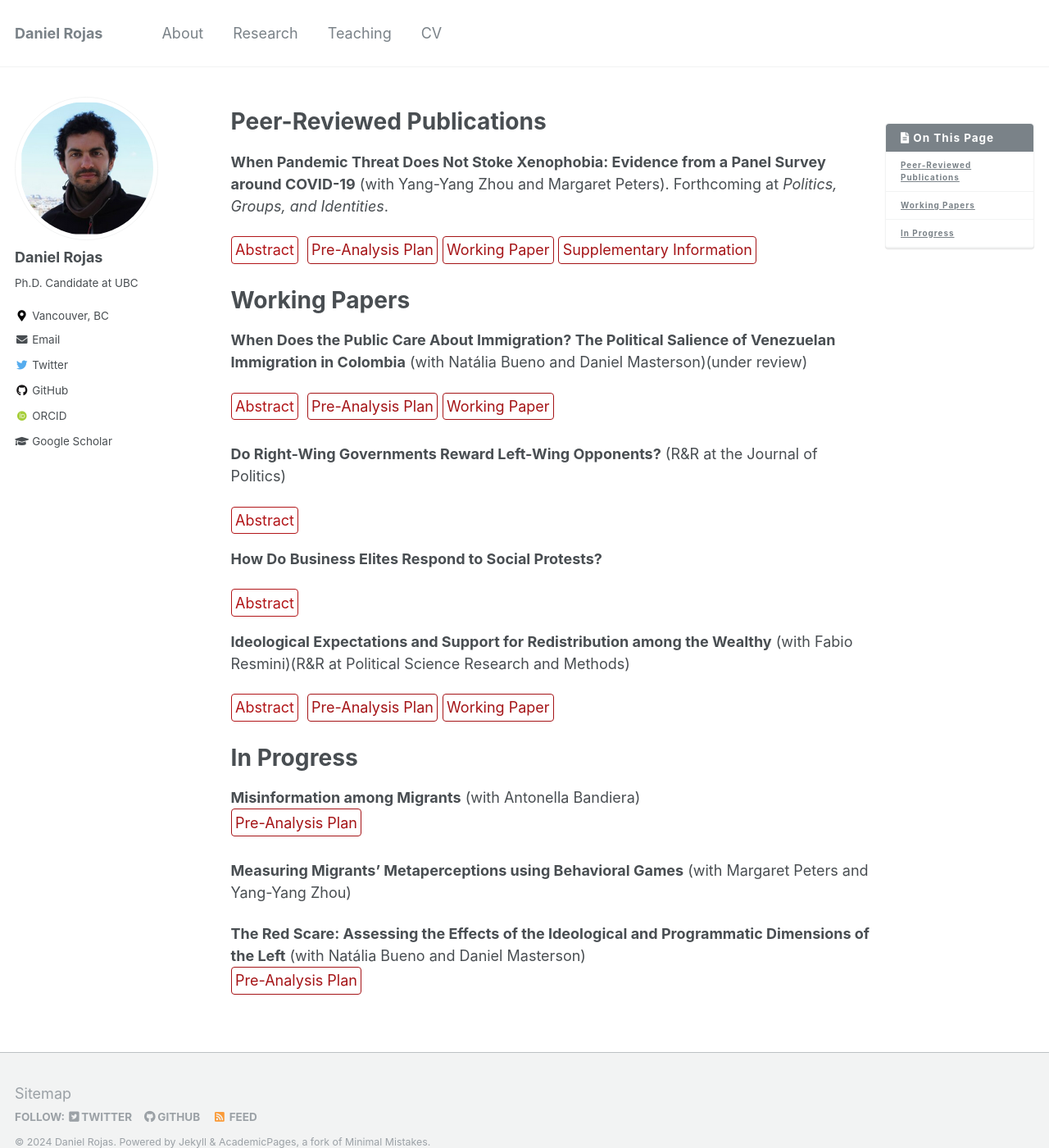
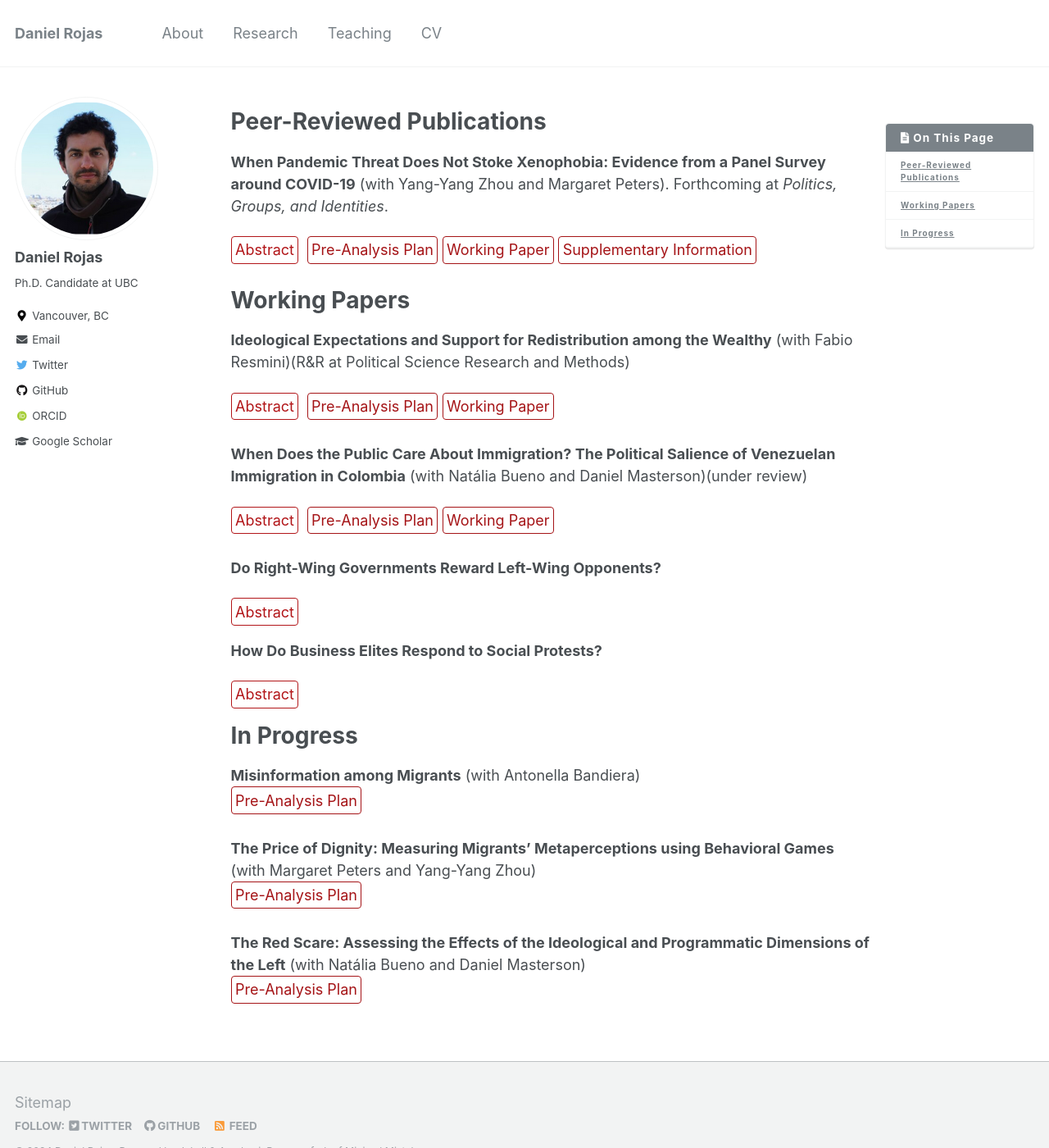
Before and after one commit to danielrojaslozano/danielrojaslozano.github.io, a Jekyll site: the page built from _pages/research.md, in a window 1280 px wide and 1400 px high. Shown: the whole window at 82% size. Built offline with Jekyll 4.4.1, drawn with Linux system fonts in a browser that asks for light colours; some web fonts are replaced.

Commit message:
Update research.md

```diff
--- a/_pages/research.md
+++ b/_pages/research.md
@@ -59,6 +59,13 @@ details > p {
 
 # Working Papers
 
+ **Ideological Expectations and Support for Redistribution among the Wealthy** (with Fabio Resmini)(R&R at Political Science Research and Methods)
+<br />
+<details><summary>Abstract</summary><p> When and why do wealthy individuals support redistributive policies? Under standard political economy models, preferences for redistribution are a function of objective material conditions. The partisanship literature, on the contrary, argues that partisan identification is the driver of redistributive preferences. We move beyond this dichotomy to argue that the ideology of the government enacting redistribution is a key factor explaining support for redistribution among the wealthy. Through survey experiments during the 2022 Colombian presidential election, we find that the wealthy are more likely to support redistribution under a right-wing government and expect redistribution under the Right to be more efficient and less likely to generate instability. We demonstrate that the ideological composition of our sample does not drive our results and find heterogeneous preferences across respondents’ ideological positions. Importantly, the Right diminishes expectations of macroeconomic instability in both right- and left-wing wealthy. These findings illustrate the micro-foundations of right-wing redistribution.</p>
+</details> &nbsp;
+[Pre-Analysis Plan](https://osf.io/kpxba/?view_only=9b5a928ce3df416a8cd665357c877c60){: .btn--research}
+[Working Paper](https://osf.io/preprints/osf/kfuhe){: .btn--research}
+
 **When Does the Public Care About Immigration? The Political Salience of Venezuelan Immigration in Colombia** (with Natália Bueno and Daniel Masterson)(under review)
 <br />
 <details><summary>Abstract</summary><p> What triggers public concern about immigration? Although substantial research has investigated public attitudes toward immigration, less work has been done on its political salience. This study utilizes survey experiments with Colombians to investigate the drivers of both valence and salience concerning Venezuelan immigration. Employing experimental vignettes, the study explores the effects of different styles of rhetorical framing, specifically contrasting moderate anti-immigration framing with strong anti-immigration rhetoric, on attitudes about the salience and valence of immigration. First, we find that rhetoric that leads to more negative (positive) views on immigration also heightens (lessens) its perceived importance, suggesting a previously unacknowledged challenge for mobilizing political support for immigration. Second, strong anti-immigration messaging, akin to the style of rhetoric used by many contemporary populists, is highly effective in influencing opinions. Alarmingly, this rhetoric has broad effectiveness, even among people who did not hold negative views of immigration at baseline.</p>
@@ -67,7 +74,7 @@ details > p {
 [Working Paper](https://osf.io/preprints/socarxiv/ftsuz){: .btn--research}
 
 
-**Do Right-Wing Governments Reward Left-Wing Opponents?** (R&R at the Journal of Politics)
+**Do Right-Wing Governments Reward Left-Wing Opponents?**
 <br />
 <details><summary>Abstract</summary><p> The conventional view holds that incumbents expand transfers to allied or swing constituencies to increase their vote shares. I contrast the prevalent electoral competition explanation and propose a theory based on the historical left-right political conflict. I argue that the distinct promises of the left motivate right-wing incumbents to expand social transfers to left-wing constituencies. I posit that this strategy aims to hinder support for the left by demobilizing rather than winning over left-leaning supporters. Using a continuous difference-in-difference research design with data from Colombia, I show that the right-wing government expanded a welfare program in left-leaning constituencies. Additional tests suggest that this expansion followed a demobilization rather than a persuasion strategy. This research contributes to the understanding of distributive politics by highlighting the role of ideological distance between political contenders and the timing of social policy distribution in response to the leftist threat.</p>
 </details> &nbsp;
@@ -77,19 +84,16 @@ details > p {
 <details><summary>Abstract</summary><p> The political economy states instability and uncertainty negatively affect employment and investment. While violent protests create economic uncertainty and political instability, we know little about how economic elites respond to such events—most existing scholarship focuses on the impact of protests on political elites and public opinion. I argue that economically driven violent protests signal diminished state capacity and increased economic hardship. Violence creates fear and costs to elites, who lean on the signaling effect of protesters’ extreme behavior, coordinate their response through business associations, and decide to concede by creating jobs because they fear further unrest and future changes in the distribution of political power. I test this theory in Colombia and find that labor demand increases in municipalities exposed to violent protests, not among those exposed to nonviolent ones. Qualitative research validates the theorized mechanism. Results suggest that economic elites are responsive to redistributive demands expressed through extra-electoral means.</p>
 </details> &nbsp;
 
- **Ideological Expectations and Support for Redistribution among the Wealthy** (with Fabio Resmini)(R&R at Political Science Research and Methods)
-<br />
-<details><summary>Abstract</summary><p> When and why do wealthy individuals support redistributive policies? Under standard political economy models, preferences for redistribution are a function of objective material conditions. The partisanship literature, on the contrary, argues that partisan identification is the driver of redistributive preferences. We move beyond this dichotomy to argue that the ideology of the government enacting redistribution is a key factor explaining support for redistribution among the wealthy. Through survey experiments during the 2022 Colombian presidential election, we find that the wealthy are more likely to support redistribution under a right-wing government and expect redistribution under the Right to be more efficient and less likely to generate instability. We demonstrate that the ideological composition of our sample does not drive our results and find heterogeneous preferences across respondents’ ideological positions. Importantly, the Right diminishes expectations of macroeconomic instability in both right- and left-wing wealthy. These findings illustrate the micro-foundations of right-wing redistribution.</p>
-</details> &nbsp;
-[Pre-Analysis Plan](https://osf.io/kpxba/?view_only=9b5a928ce3df416a8cd665357c877c60){: .btn--research}
-[Working Paper](https://osf.io/preprints/osf/kfuhe){: .btn--research}
+
 
 # In Progress
 **Misinformation among Migrants** (with Antonella Bandiera)
 <br />
 [Pre-Analysis Plan](https://osf.io/njkcu){: .btn--research}
 
-**Measuring Migrants' Metaperceptions using Behavioral Games** (with Margaret Peters and Yang-Yang Zhou)
+**The Price of Dignity: Measuring Migrants' Metaperceptions using Behavioral Games** (with Margaret Peters and Yang-Yang Zhou)
+<br />
+[Pre-Analysis Plan](https://osf.io/agd9b){: .btn--research}
 
 **The Red Scare: Assessing the Effects of the Ideological and Programmatic Dimensions of the Left** (with Natália Bueno and Daniel Masterson)
 <br />
```
